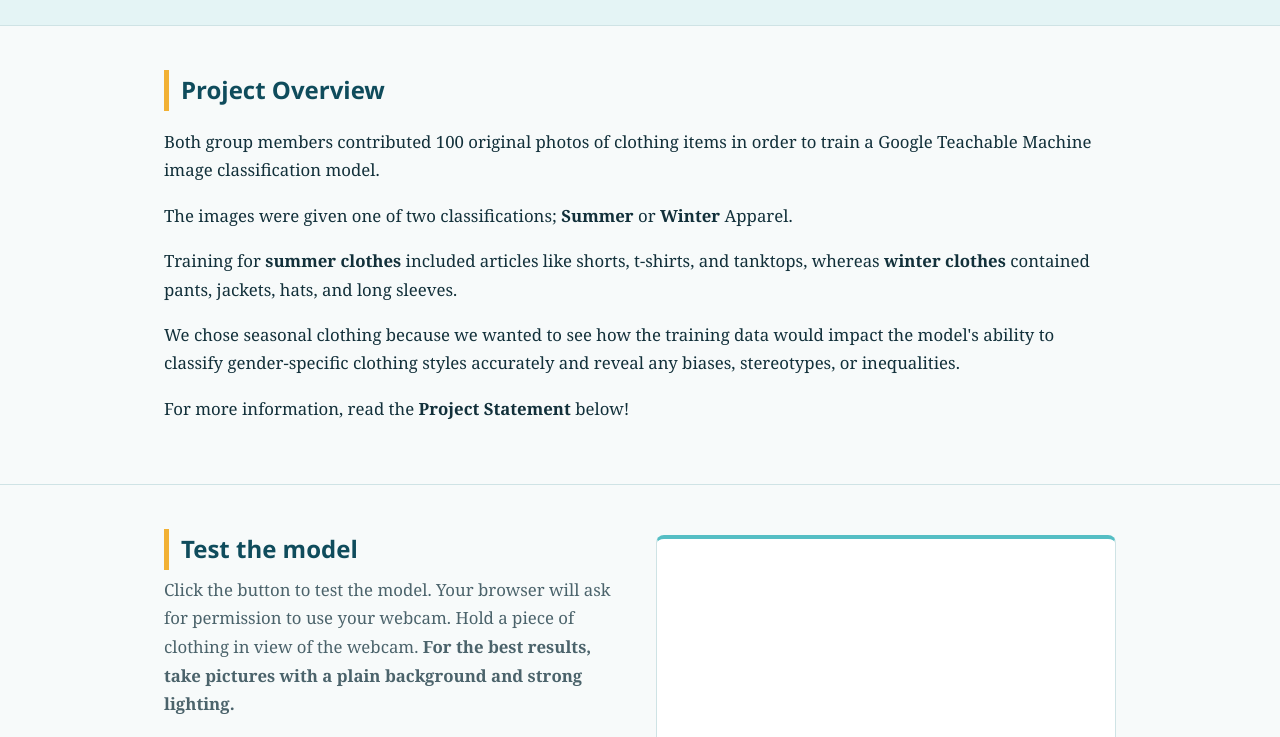
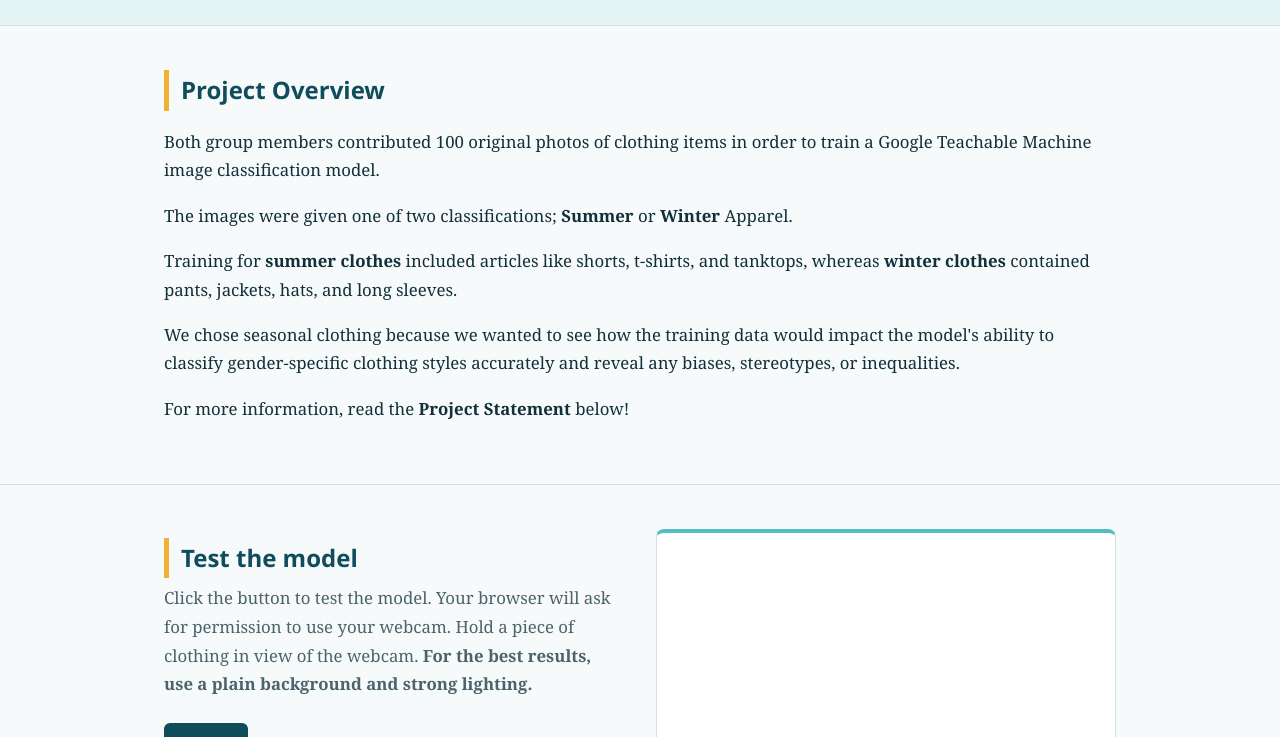
Before and after one commit to dbbieniek/LIS500Collab, a plain HTML site: page teachable-machines.html in a window 1280 px wide. Shown: the part 215-952 px from the top of the page. Drawn offline with Linux system fonts and the light colour scheme.

Commit message:
Changed wording.

```diff
--- a/teachable-machines.html
+++ b/teachable-machines.html
@@ -46,7 +46,7 @@
   <div>
     <h2>Test the model</h2>
     <!-- dominic incorporating feedback -->
-    <p class="section-intro">Click the button to test the model. Your browser will ask for permission to use your webcam. Hold a piece of clothing in view of the webcam. <strong>For the best results, take pictures with a plain background and strong lighting.</strong></p>
+    <p class="section-intro">Click the button to test the model. Your browser will ask for permission to use your webcam. Hold a piece of clothing in view of the webcam. <strong>For the best results, use a plain background and strong lighting.</strong></p>
     <button type="button" id="toggle-btn" class="btn btn-solid" onclick="toggleCamera()">Start</button>
     <p id="status" class="status" role="status"></p>
   </div>
```
